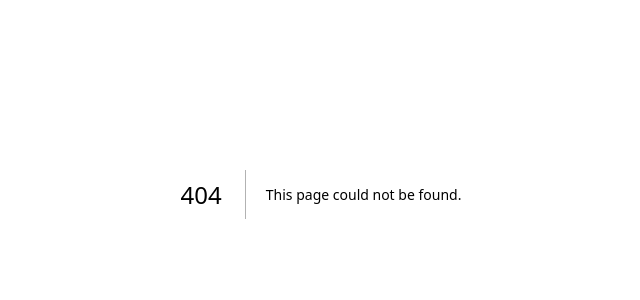
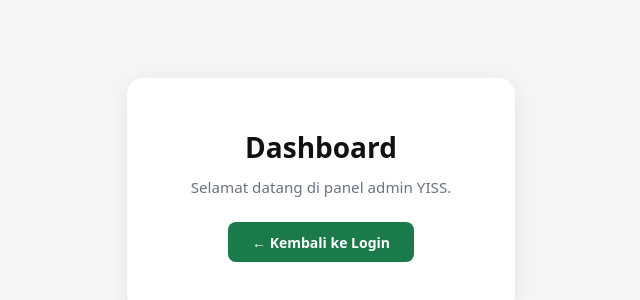
Before and after one commit to amysidra/newadminyiss, a Next.js app: page /dashboard in a window 1280 px wide. Before the commit this address had no page. Shown: the part 206-506 px from the top of the page, without its empty margins (319-959 px from the left). Built offline with nearby package versions, Linux system fonts and the light colour scheme.

Commit message:
feat: implement login page and dashboard skeleton for admin portal

```diff
--- /dev/null
+++ b/app/dashboard/page.tsx
@@ -0,0 +1,47 @@
+export default function DashboardPage() {
+  return (
+    <div
+      style={{
+        minHeight: "100vh",
+        display: "flex",
+        alignItems: "center",
+        justifyContent: "center",
+        fontFamily: "'Poppins', system-ui, sans-serif",
+        background: "#f4f6f8",
+      }}
+    >
+      <div
+        style={{
+          background: "#fff",
+          borderRadius: "16px",
+          padding: "3rem 4rem",
+          textAlign: "center",
+          boxShadow: "0 4px 24px rgba(0,0,0,0.08)",
+        }}
+      >
+        <h1 style={{ fontSize: "1.75rem", fontWeight: 700, color: "#111", marginBottom: "0.5rem" }}>
+          Dashboard
+        </h1>
+        <p style={{ color: "#6b7280", fontSize: "0.95rem" }}>
+          Selamat datang di panel admin YISS.
+        </p>
+        <a
+          href="/"
+          style={{
+            display: "inline-block",
+            marginTop: "1.5rem",
+            padding: "0.6rem 1.5rem",
+            borderRadius: "8px",
+            background: "#1a7a4a",
+            color: "#fff",
+            fontWeight: 600,
+            fontSize: "0.875rem",
+            textDecoration: "none",
+          }}
+        >
+          ← Kembali ke Login
+        </a>
+      </div>
+    </div>
+  );
+}
--- a/app/page.tsx
+++ b/app/page.tsx
@@ -69,8 +69,13 @@ export default function LoginPage() {
             <p className="form-subtitle">Sign in to your account</p>
           </div>
 
-          {/* Google SSO (optional, kept from reference) */}
-          <button type="button" className="sso-btn" id="btn-google-sso">
+          {/* Google SSO */}
+          <button
+            type="button"
+            className="sso-btn"
+            id="btn-google-sso"
+            onClick={() => { window.location.href = "/dashboard"; }}
+          >
             <svg width="18" height="18" viewBox="0 0 48 48" aria-hidden="true">
               <path fill="#EA4335" d="M24 9.5c3.54 0 6.71 1.22 9.21 3.6l6.85-6.85C35.9 2.38 30.47 0 24 0 14.62 0 6.51 5.38 2.56 13.22l7.98 6.19C12.43 13.72 17.74 9.5 24 9.5z"/>
               <path fill="#4285F4" d="M46.98 24.55c0-1.57-.15-3.09-.38-4.55H24v9.02h12.94c-.58 2.96-2.26 5.48-4.78 7.18l7.73 6c4.51-4.18 7.09-10.36 7.09-17.65z"/>
```
